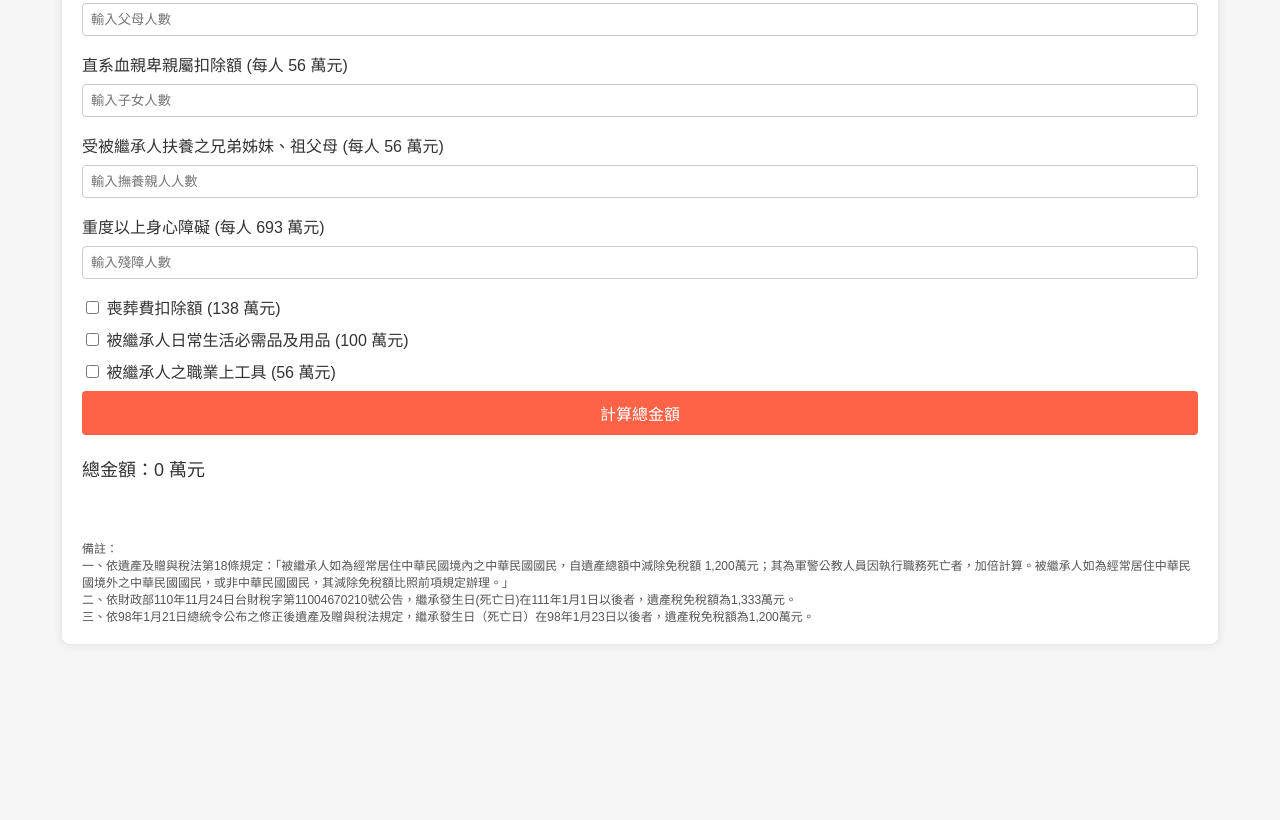
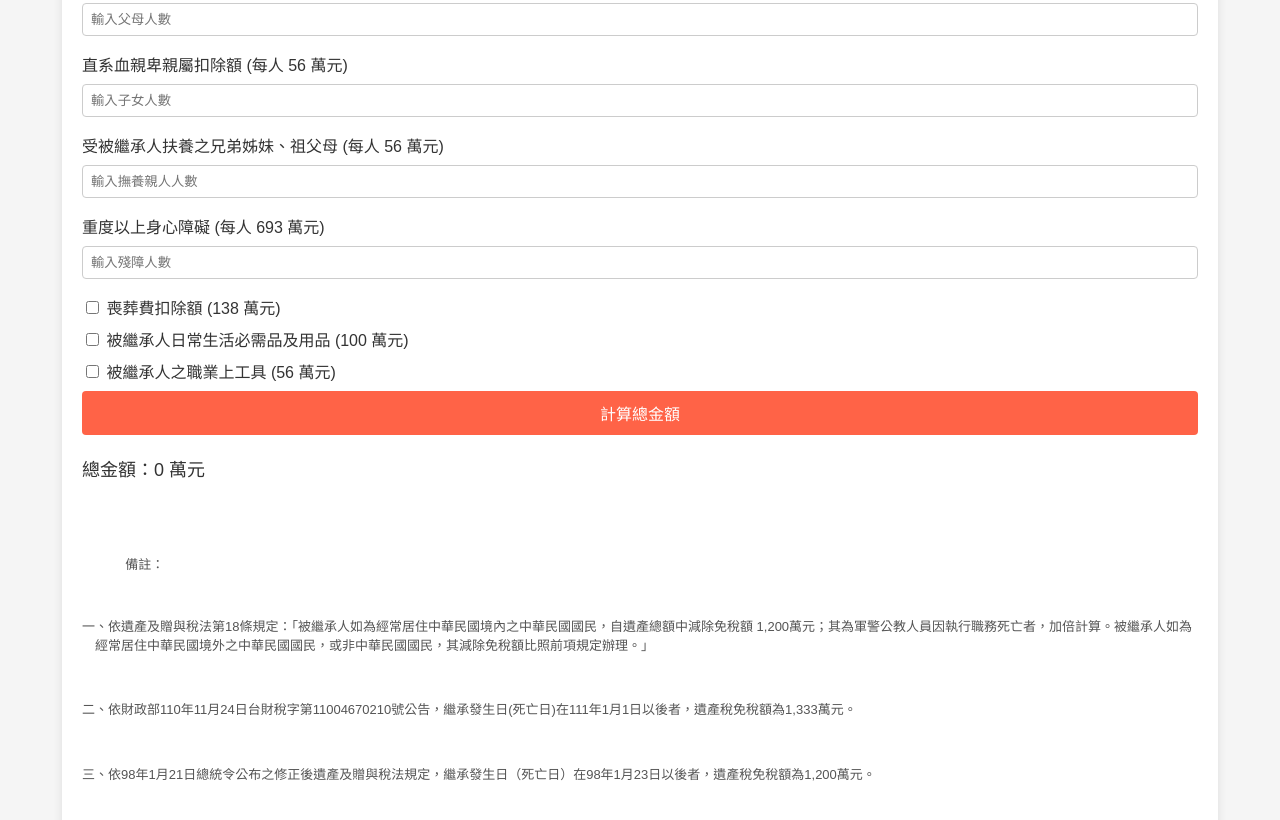
Before and after one commit to Meow-gic/Estate-Tax-Calculator, a plain HTML site: page index.html in a window 1280 px wide. Shown: the part 313-1133 px from the top of the page. Before the commit the page ends 977 px from the top, so only its background shows below. Drawn offline with Linux system fonts and the light colour scheme.

Commit message:
Update index.html

```diff
--- a/index.html
+++ b/index.html
@@ -70,11 +70,14 @@
         }
         .remarks {
             margin-top: 40px;
-            font-size: 12px; /* 調整備註文字大小 */
+            font-size: 13px; /* 調整備註文字大小 */
             color: #555;
+            white-space: pre-wrap; /* 保持換行 */
         }
         .remarks p {
             margin-bottom: 0.2em; /* 調整行距 */
+            text-indent: -1em; /* 負縮進 */
+            padding-left: 1em; /* 左邊填充 */
         }
         @media screen and (max-width: 600px) {
             label {
@@ -126,9 +129,9 @@
         <br>
         <div class="note remarks">
             備註：<br>
-            一、依遺產及贈與稅法第18條規定：「被繼承人如為經常居住中華民國境內之中華民國國民，自遺產總額中減除免稅額 1,200萬元；其為軍警公教人員因執行職務死亡者，加倍計算。被繼承人如為經常居住中華民國境外之中華民國國民，或非中華民國國民，其減除免稅額比照前項規定辦理。」<br>
-            二、依財政部110年11月24日台財稅字第11004670210號公告，繼承發生日(死亡日)在111年1月1日以後者，遺產稅免稅額為1,333萬元。<br>
-            三、依98年1月21日總統令公布之修正後遺產及贈與稅法規定，繼承發生日（死亡日）在98年1月23日以後者，遺產稅免稅額為1,200萬元。
+            <p>一、依遺產及贈與稅法第18條規定：「被繼承人如為經常居住中華民國境內之中華民國國民，自遺產總額中減除免稅額 1,200萬元；其為軍警公教人員因執行職務死亡者，加倍計算。被繼承人如為經常居住中華民國境外之中華民國國民，或非中華民國國民，其減除免稅額比照前項規定辦理。」</p>
+            <p>二、依財政部110年11月24日台財稅字第11004670210號公告，繼承發生日(死亡日)在111年1月1日以後者，遺產稅免稅額為1,333萬元。</p>
+            <p>三、依98年1月21日總統令公布之修正後遺產及贈與稅法規定，繼承發生日（死亡日）在98年1月23日以後者，遺產稅免稅額為1,200萬元。</p>
         </div>
     </div>
 
```
